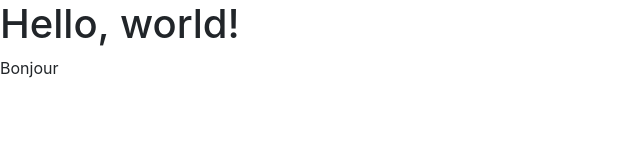
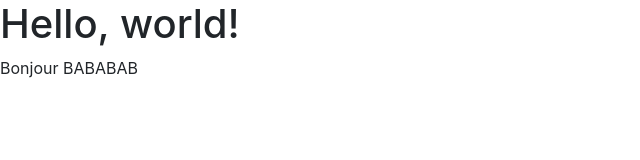
Before and after one commit to innocent-web/github-flow, a plain HTML site: page index.html in a window 1280 px wide. Shown: the whole page, without its empty margins (0-640 px from the left). Drawn offline with nearby package versions, Linux system fonts and the light colour scheme.

Commit message:
Bien modifier

```diff
--- a/index.html
+++ b/index.html
@@ -9,7 +9,7 @@
   </head>
   <body>
     <h1>Hello, world!</h1>
-    <p>Bonjour</p>
+    <p>Bonjour BABABAB</p>
 
     <script src="https://code.jquery.com/jquery-3.3.1.slim.min.js" integrity="sha384-q8i/X+965DzO0rT7abK41JStQIAqVgRVzpbzo5smXKp4YfRvH+8abtTE1Pi6jizo" crossorigin="anonymous"></script>
     <script src="https://cdnjs.cloudflare.com/ajax/libs/popper.js/1.14.3/umd/popper.min.js" integrity="sha384-ZMP7rVo3mIykV+2+9J3UJ46jBk0WLaUAdn689aCwoqbBJiSnjAK/l8WvCWPIPm49" crossorigin="anonymous"></script>
```
